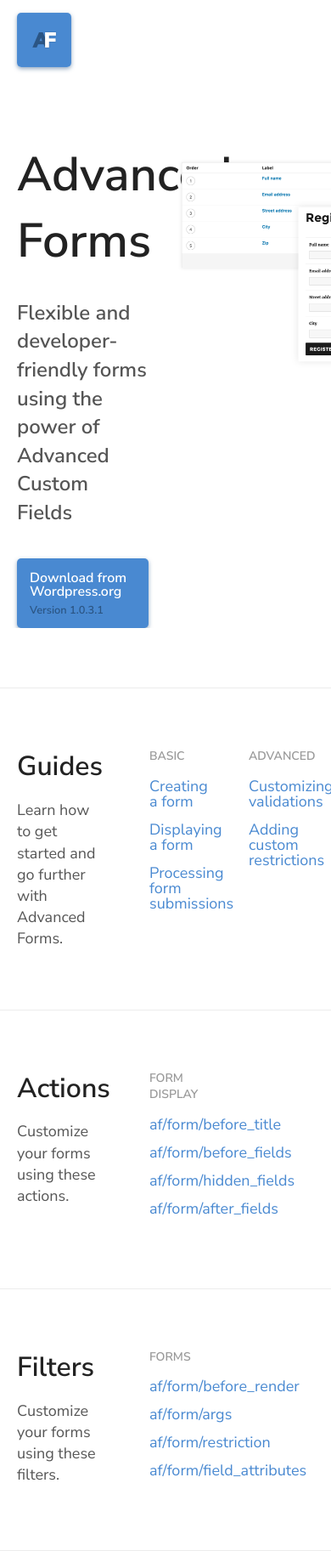
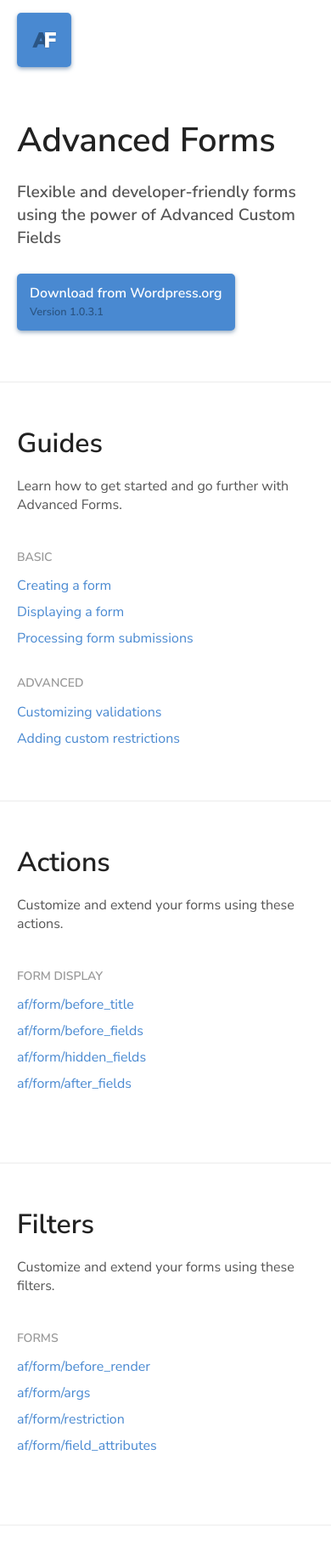
Before and after one commit to advancedforms/advancedforms.github.io, a Jekyll site: the page built from index.md, in a window 390 px wide. Shown: the whole page at 85% size. Built offline with Jekyll 4.4.1, drawn with Linux system fonts in a browser that asks for light colours; after the commit the page ends 1795 px from its top, so only the background shows below that.

Commit message:
Responsiveness

```diff
--- a/_config.yml
+++ b/_config.yml
@@ -28,7 +28,6 @@ sass:
 
 # Build settings
 markdown: kramdown
-highlighter: rogue
 gems:
   - jekyll-feed
   - jekyll-sitemap
--- a/_layouts/home.html
+++ b/_layouts/home.html
@@ -61,7 +61,7 @@
 		<div class="container">
 			<div class="title-wrapper">
 				<h2>Actions</h2>
-				<p>Customize your forms using these actions.</p>
+				<p>Customize and extend your forms using these actions.</p>
 
 			</div>
 
@@ -85,7 +85,7 @@
 		<div class="container">
 			<div class="title-wrapper">
 				<h2>Filters</h2>
-				<p>Customize your forms using these filters.</p>
+				<p>Customize and extend your forms using these filters.</p>
 
 			</div>
 
--- a/_posts/2016-12-25-creating-a-form.markdown
+++ b/_posts/2016-12-25-creating-a-form.markdown
@@ -21,7 +21,7 @@ Registering your forms programmatically is great if you want to integrate Advanc
 
 To create a form programmatically the function `af_register_form( $form )` is provided. The $form parameter should be an array matching the following structure:
 
-{% highlight php startinline %}
+{% highlight php %}
 <?php
 
 $form = array(
--- a/assets/css/style.scss
+++ b/assets/css/style.scss
@@ -84,6 +84,7 @@ header {
 		width: 50%;
 		float: left;
 		padding: 0 20px;
+		padding-bottom: 20px;
 	}
 
 	.right {
@@ -92,7 +93,8 @@ header {
 	}
 
 	.preview-image {
-		width: 500px;
+		width: 100%;
+		max-width: 500px;
 	}
 
 	h1 {
@@ -360,3 +362,95 @@ pre, code {
 .highlight .vg { color: #008080 } /* Name.Variable.Global */
 .highlight .vi { color: #008080 } /* Name.Variable.Instance */
 .highlight .il { color: #009999 } /* Literal.Number.Integer.Long */
+
+
+/**
+ * Media queries
+ */
+@media screen and (max-width: 900px) {
+
+	.hero {
+		padding: 40px 0;
+
+		.left {
+			width: 100%;
+		}
+
+		.right {
+			display: none;
+		}
+	}
+
+}
+
+@media screen and (max-width: 700px) {
+
+	.hero {
+		h1 {
+			font-size: 2.5rem;
+		}
+
+		h2 {
+			font-size: 1.2rem;
+		}
+	}
+
+	.documentation-block {
+		.title-wrapper {
+			width: 100%;
+			padding-right: 20px;
+			margin-bottom: 40px;
+		}
+
+		.documentation-column {
+			width: 50%;
+		}
+	}
+
+	.post {
+		width: 100%;
+		margin-bottom: 40px;
+
+		h1 {
+			font-size: 2rem;
+		}
+	}
+
+	.sidebar {
+		width: 100%;
+
+		.newsletter-signup {
+			max-width: 400px;
+		}
+	}
+}
+
+@media screen and (max-width: 550px) {
+
+	body {
+		font-size: 16px;
+	}
+
+	.main {
+		padding: 30px 0;
+	}
+
+	.documentation-block {
+		padding: 50px 0;
+		padding-bottom: 30px;
+
+		.documentation-column {
+			width: 100%;
+			margin-bottom: 20px;
+		}
+	}
+
+	.post {
+
+		ul {
+			font-size: 16px;
+		}
+
+	}
+
+}
```
